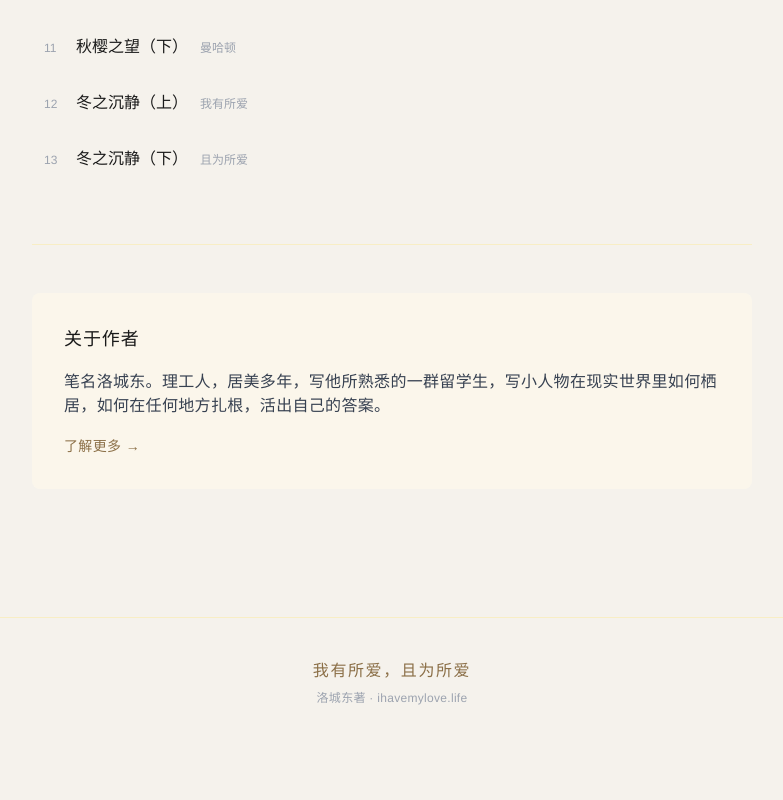
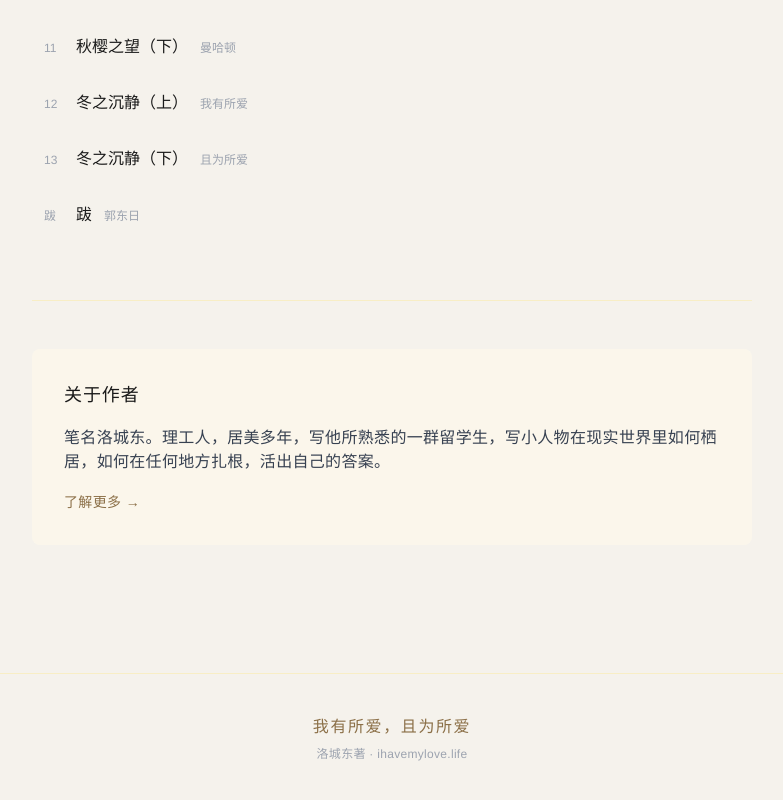
Before and after one commit to chengdongwrites/ihavemylove, a Next.js app: page / in a window 1280 px wide. Shown: the part 1540-2340 px from the top of the page, without its empty margins (248-1031 px from the left). Before the commit the page ends 2286 px from the top, so only its background shows below. Built offline with nearby package versions, Linux system fonts and the light colour scheme.

Commit message:
add 跋 to homepage novel listing

```diff
--- a/src/app/page.tsx
+++ b/src/app/page.tsx
@@ -97,6 +97,18 @@ export default function HomePage() {
                   )}
                 </Link>
               ))}
+              <Link
+                href="/ba"
+                className="group flex items-baseline gap-3 py-2.5 px-3 rounded hover:bg-amber-50 dark:hover:bg-gray-900 transition-colors"
+              >
+                <span className="font-sans text-xs text-gray-400 dark:text-gray-600 w-5 flex-shrink-0">跋</span>
+                <span className="font-serif text-ink dark:text-gray-200 group-hover:text-accent dark:group-hover:text-amber-400 transition-colors">
+                  跋
+                </span>
+                <span className="font-sans text-xs text-gray-400 dark:text-gray-500 hidden sm:inline">
+                  郭东日
+                </span>
+              </Link>
             </div>
           </div>
         </section>
```
